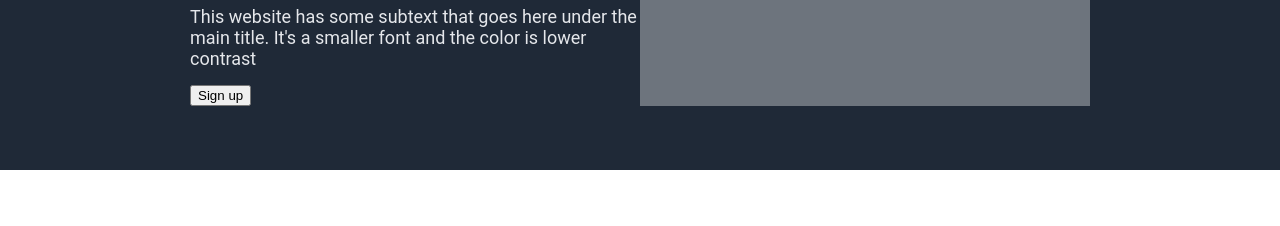
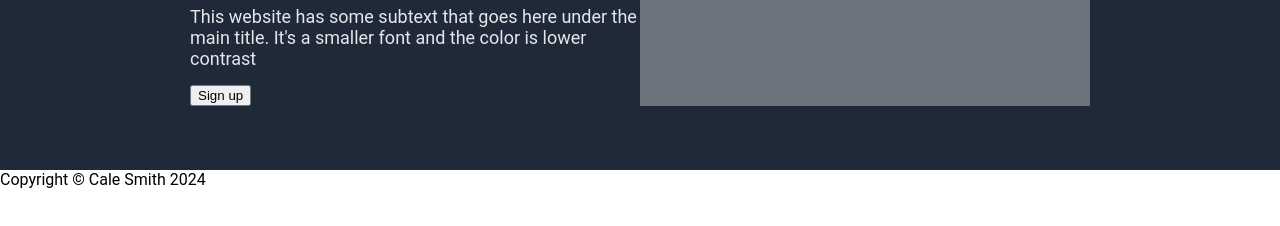
Before and after one commit to calepayson/odin-landing-page, a plain HTML site: page index.html in a window 1280 px wide. Shown: the part 232-458 px from the top of the page. Drawn offline with Linux system fonts and the light colour scheme.

Commit message:
feat: add footer html
- Add footer html to match example.

```diff
--- a/index.html
+++ b/index.html
@@ -27,5 +27,7 @@
         <div class="hero-image">This is a placeholder for an image</div>
       </div>
     </div>
+
+    <div class="footer">Copyright &copy; Cale Smith 2024</div>
   </body>
 </html>
```
